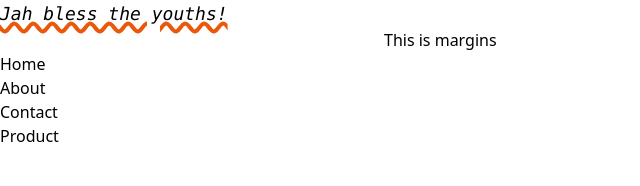
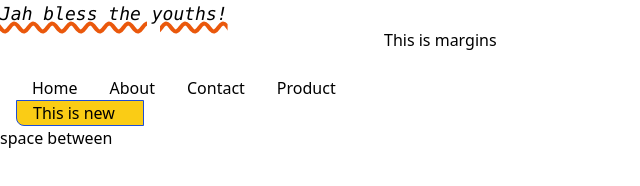
Before and after one commit to reuben-germain/tailwind-css, a website built with Vite: page index.html in a window 1280 px wide. Shown: the whole page, without its empty margins (0-640 px from the left). Built offline with nearby package versions, Linux system fonts and the light colour scheme.

Commit message:
Added 2 notes about a limitation of tailwind & a workaround solution

```diff
--- a/index.html
+++ b/index.html
@@ -12,13 +12,21 @@
 
     <div class="mx-96">This is margins</div>
 
+    <!-- Using the space-x-8 class on the ul tag saves me from using mx-8 on each of the li tags. -->
+
+    <!-- One of the limitations of using Tailwind when creating nav links is that it pushes the first link to the left corner. A workaround is to add an empty li tag as the first link inside the nav ul container. -->
     <nav>
-        <ul>
+        <ul class="flex space-x-8 space-y-6">
+            <li></li>
             <li>Home</li>
             <li>About</li>
             <li>Contact</li>
             <li>Product</li>
         </ul>
     </nav>
+
+    <div class="w-32 bg-yellow-400 mx-4 px-4 border border-blue-700 rounded-bl-lg">This is new</div>
+
+    <div class="">space between</div>
 </body>
 </html>
```
